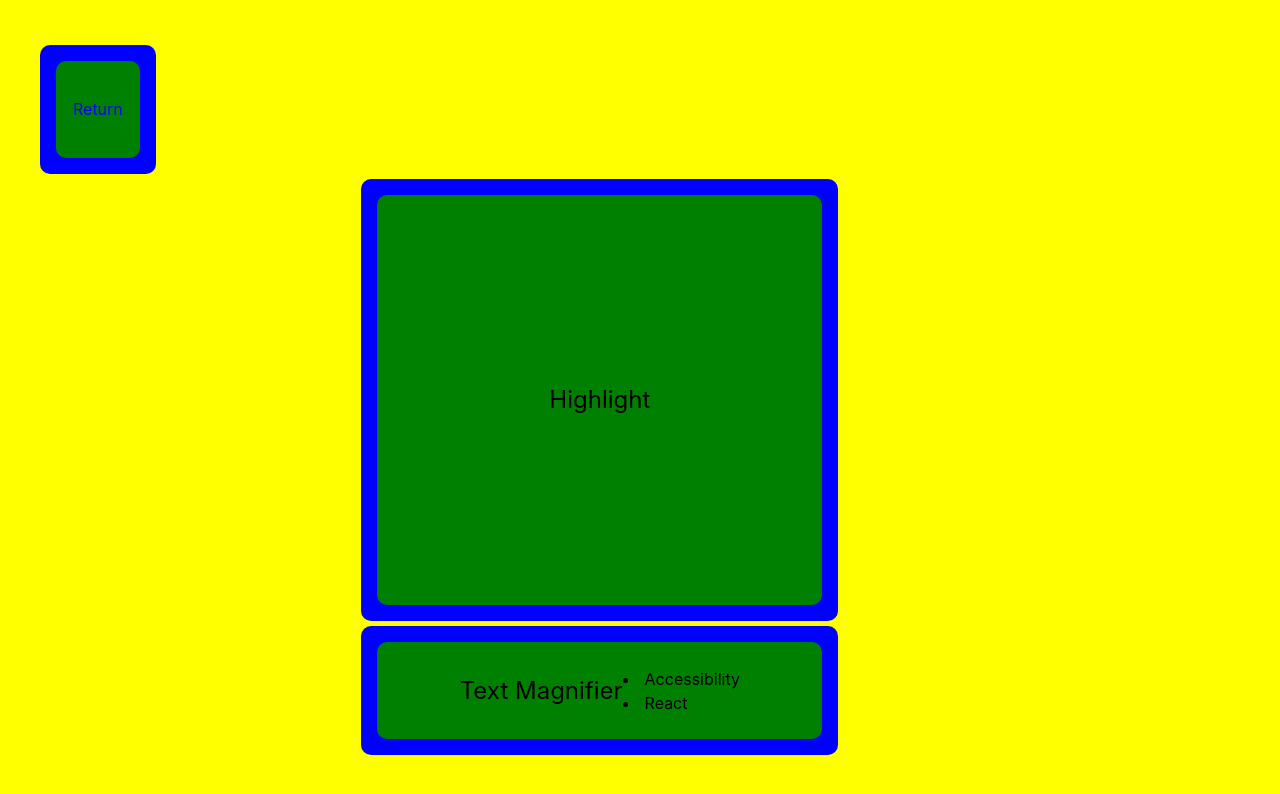
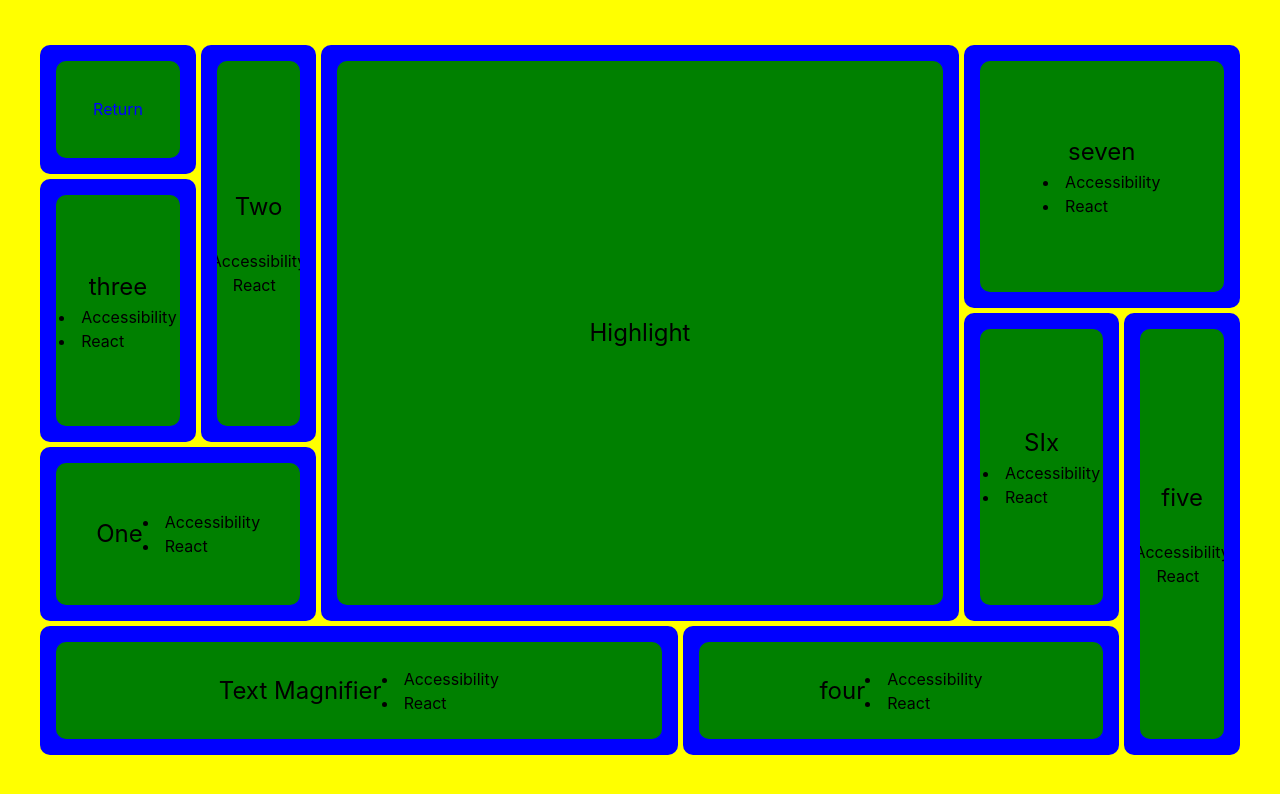
Before and after one commit to SHerlihy/bento-site, a React (Vite) app: page / in a window 1280 px wide. Shown: the top 794 px of the page. Built offline with nearby package versions, Linux system fonts and the light colour scheme.

Commit message:
make first bento layout

```diff
--- a/src/App.tsx
+++ b/src/App.tsx
@@ -9,7 +9,7 @@ function App() {
   return (
     <>
         <main className={`${bentoStyles.grid}`}>
-                <Panel rowBegin={2} rowEnd={5} colBegin={2} colEnd={5}>
+                <Panel rowBegin={2} rowEnd={5} colBegin={2} colEnd={6}>
                     <article>
                         <p>
                             Return
@@ -17,7 +17,7 @@ function App() {
                     </article>
                 </Panel>
 
-                <Panel rowBegin={5} rowEnd={15} colBegin={10} colEnd={22}>
+                <Panel rowBegin={2} rowEnd={15} colBegin={9} colEnd={25}>
                     <article>
                         <h2>
                             Highlight
@@ -25,7 +25,34 @@ function App() {
                     </article>
                 </Panel>
 
-                <Panel rowBegin={15} rowEnd={18} colBegin={10} colEnd={22}>
+                <Panel rowBegin={11} rowEnd={15} colBegin={2} colEnd={9}>
+                    <PanelRow>
+                        <PanelContent
+                        items={["Accessibility", "React"]}
+                        title="One"
+                        />
+                    </PanelRow>
+                </Panel>
+
+                <Panel rowBegin={2} rowEnd={11} colBegin={6} colEnd={9}>
+                    <PanelCol>
+                        <PanelContent
+                        items={["Accessibility", "React"]}
+                        title="Two"
+                        />
+                    </PanelCol>
+                </Panel>
+
+                <Panel rowBegin={5} rowEnd={11} colBegin={2} colEnd={6}>
+                    <PanelCol>
+                        <PanelContent
+                        items={["Accessibility", "React"]}
+                        title="three"
+                        />
+                    </PanelCol>
+                </Panel>
+
+                <Panel rowBegin={15} rowEnd={18} colBegin={2} colEnd={18}>
                     <PanelRow>
                         <PanelContent
                         items={["Accessibility", "React"]}
@@ -33,6 +60,42 @@ function App() {
                         >
                         </PanelContent>
                     </PanelRow>
+                </Panel>
+
+                <Panel rowBegin={15} rowEnd={18} colBegin={18} colEnd={29}>
+                    <PanelRow>
+                        <PanelContent
+                        items={["Accessibility", "React"]}
+                        title="four"
+                        />
+                    </PanelRow>
+                </Panel>
+
+                <Panel rowBegin={8} rowEnd={18} colBegin={29} colEnd={32}>
+                    <PanelCol>
+                        <PanelContent
+                        items={["Accessibility", "React"]}
+                        title="five"
+                        />
+                    </PanelCol>
+                </Panel>
+
+                <Panel rowBegin={8} rowEnd={15} colBegin={25} colEnd={29}>
+                    <PanelCol>
+                        <PanelContent
+                        items={["Accessibility", "React"]}
+                        title="SIx"
+                        />
+                    </PanelCol>
+                </Panel>
+
+                <Panel rowBegin={2} rowEnd={8} colBegin={25} colEnd={32}>
+                    <PanelCol>
+                        <PanelContent
+                        items={["Accessibility", "React"]}
+                        title="seven"
+                        />
+                    </PanelCol>
                 </Panel>
         </main>
     </>
```
